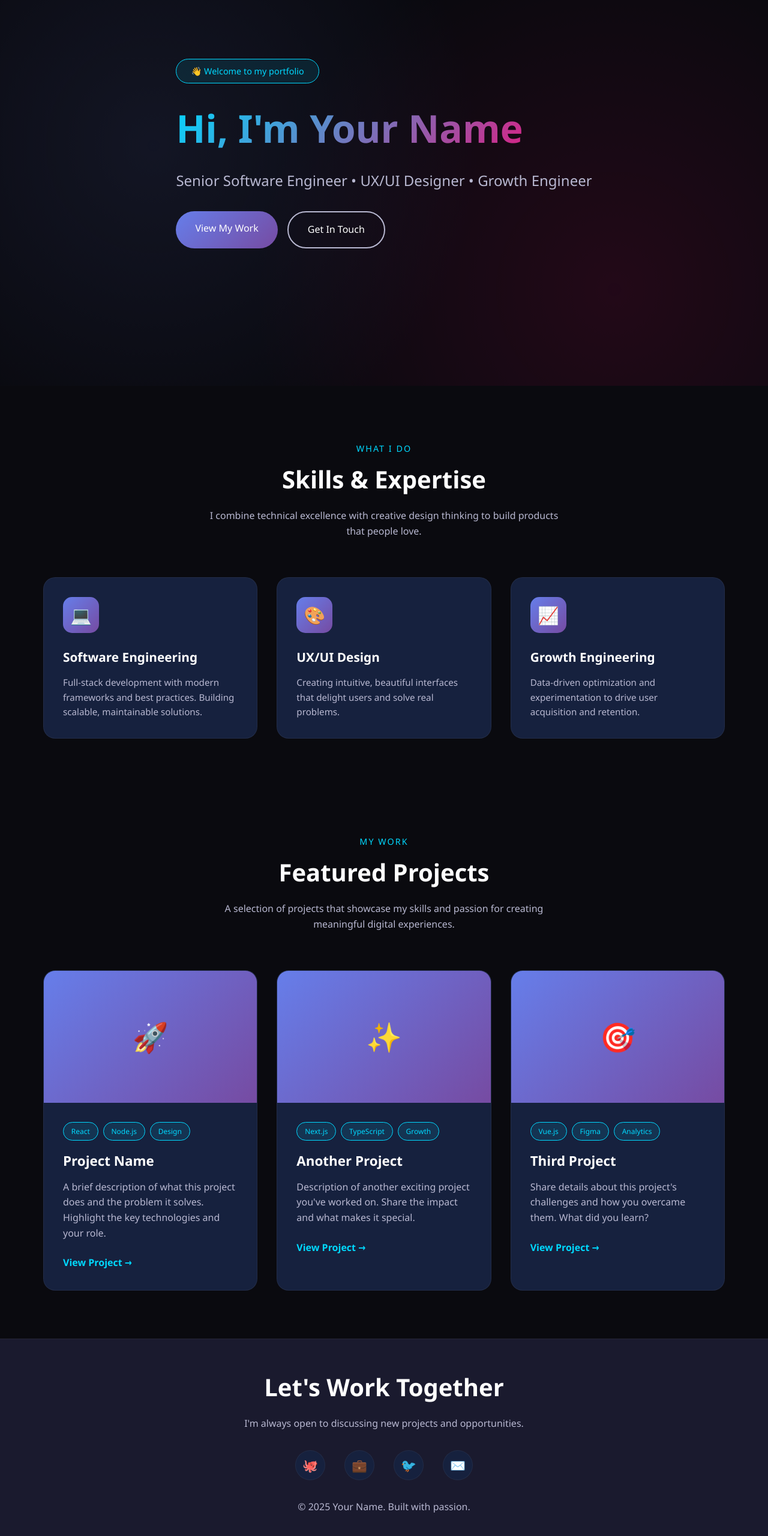
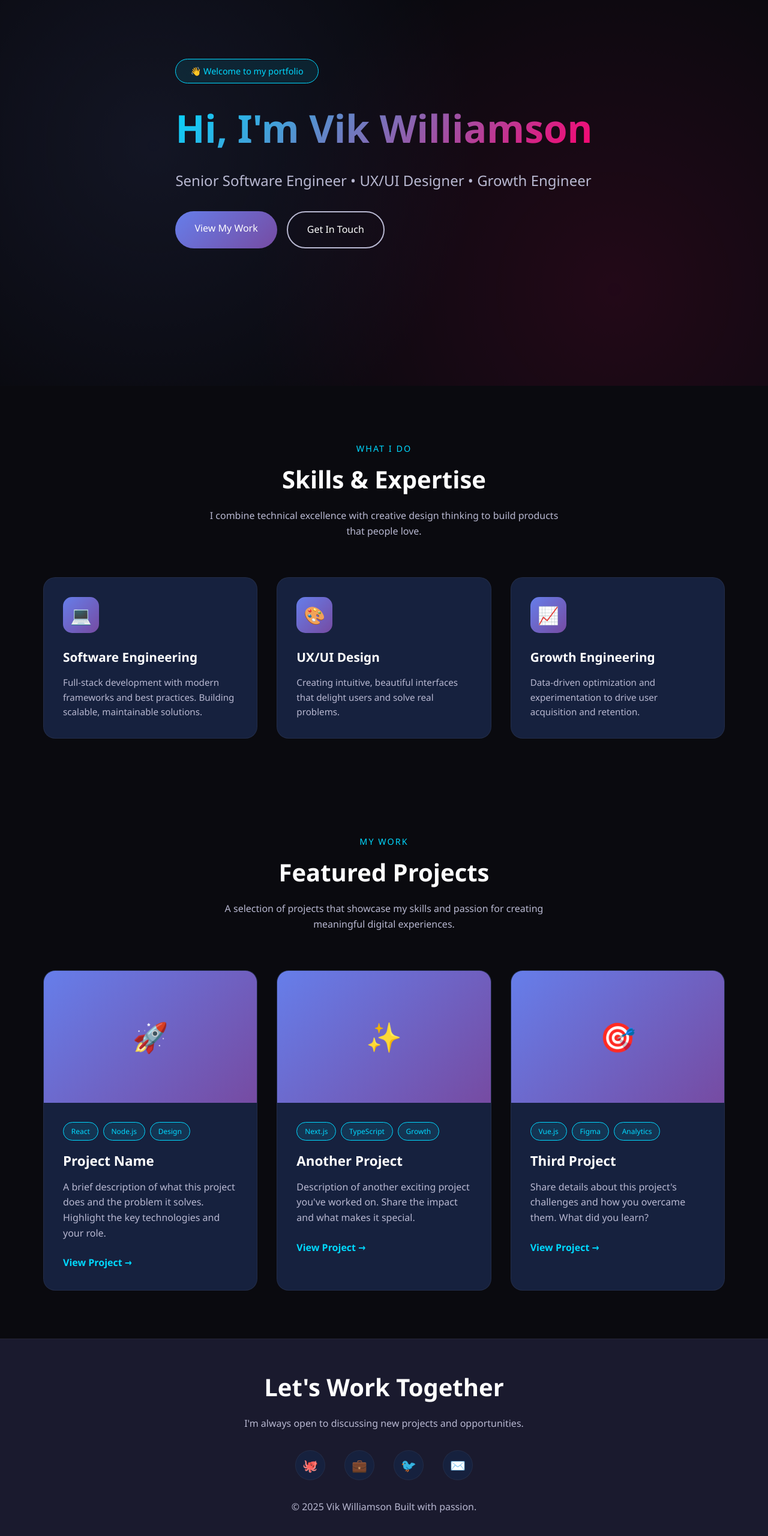
Before and after one commit to vikwilliamson/vikwilliamson.github.io, a plain HTML site: page index.html in a window 1280 px wide. Shown: the part 144-2704 px from the top of the page at 60% size. Drawn offline with Linux system fonts and the light colour scheme.

Commit message:
Update index.html

```diff
--- a/index.html
+++ b/index.html
@@ -3,7 +3,7 @@
 <head>
     <meta charset="UTF-8">
     <meta name="viewport" content="width=device-width, initial-scale=1.0">
-    <title>Your Name - Portfolio</title>
+    <title>Vik Williamson - Portfolio</title>
     <style>
         * {
             margin: 0;
@@ -389,7 +389,7 @@
         <div class="container">
             <div class="hero-content">
                 <div class="hero-label">👋 Welcome to my portfolio</div>
-                <h1>Hi, I'm Your Name</h1>
+                <h1>Hi, I'm Vik Williamson</h1>
                 <p class="hero-subtitle">Senior Software Engineer • UX/UI Designer • Growth Engineer</p>
                 <div class="cta-buttons">
                     <a href="#projects" class="btn btn-primary">View My Work</a>
@@ -490,7 +490,7 @@
                 <a href="#" aria-label="Twitter">🐦</a>
                 <a href="#" aria-label="Email">✉️</a>
             </div>
-            <p>© 2025 Your Name. Built with passion.</p>
+            <p>© 2025 Vik Williamson Built with passion.</p>
         </div>
     </footer>
 
```
